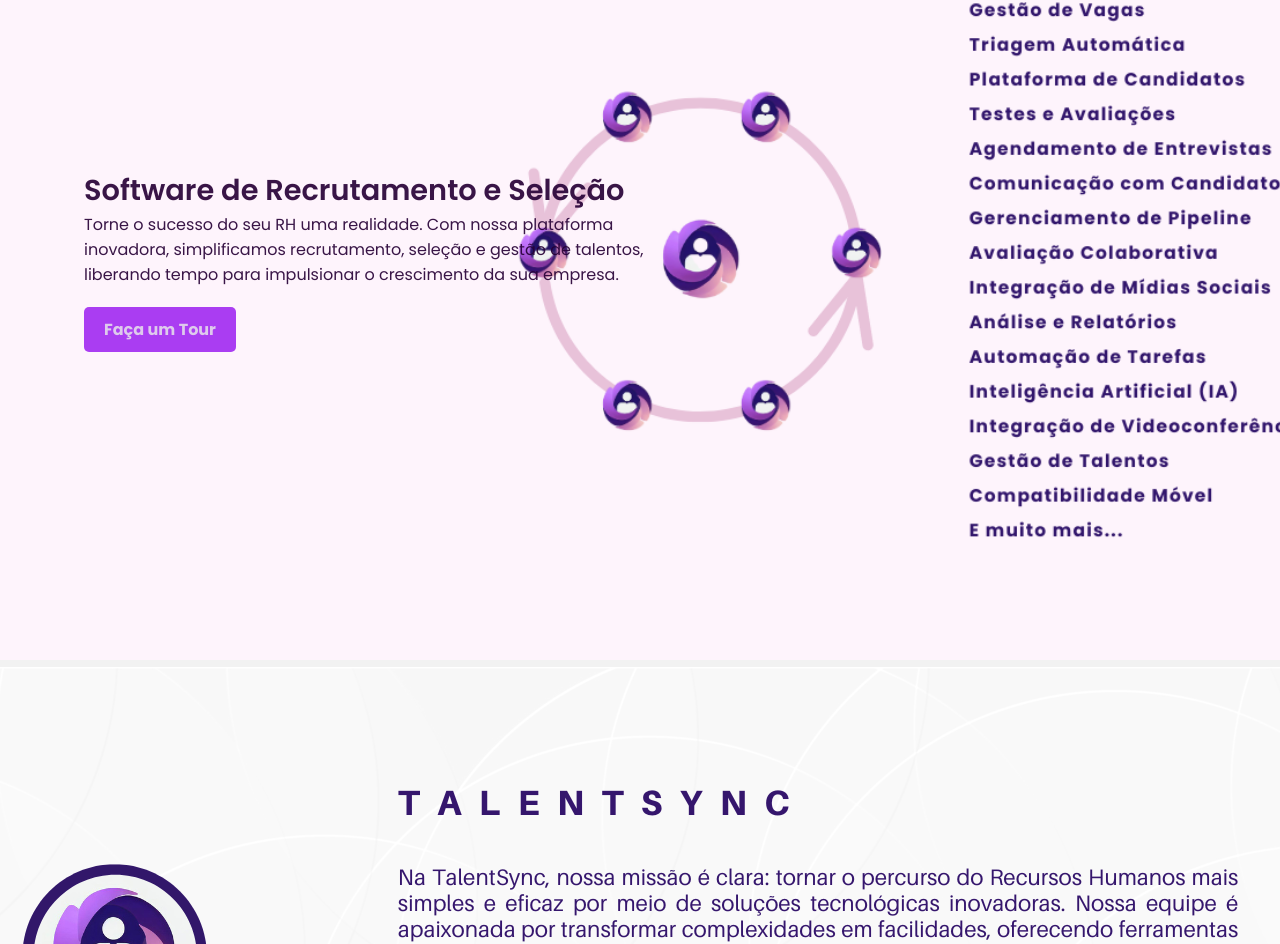
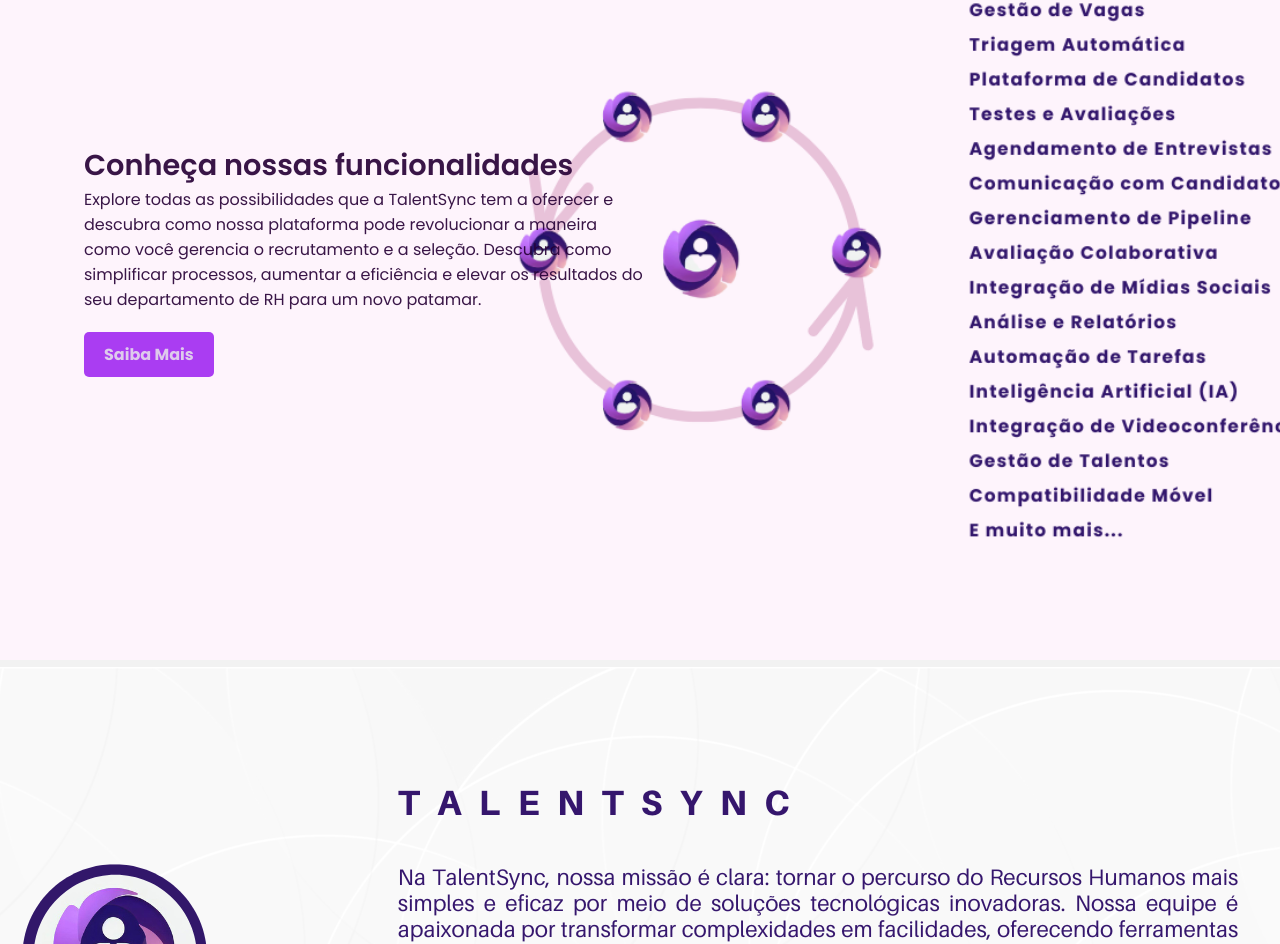
Before and after one commit to anakellypmbritto/TalentSync, a plain HTML site: page index.html in a window 1280 px wide. Shown: the part 2093-3037 px from the top of the page. Drawn offline with nearby package versions, Linux system fonts and the light colour scheme.

Commit message:
edited html

```diff
--- a/index.html
+++ b/index.html
@@ -132,9 +132,9 @@
         <section id="talentsync" class="ts_section">
             <div class="ts_section-background func">
                 <div class="ts_section-content">
-                    <h1 class="ts_section-title">Software de Recrutamento e Seleção</h1>
-                    <p>Torne o sucesso do seu RH uma realidade. Com nossa plataforma inovadora, simplificamos recrutamento, seleção e gestão de talentos, liberando tempo para impulsionar o crescimento da sua empresa.</p>
-                    <a href="#" class="ts_cta-button">Faça um Tour</a>
+                    <h1 class="ts_section-title">Conheça nossas funcionalidades</h1>
+                    <p>Explore todas as possibilidades que a TalentSync tem a oferecer e descubra como nossa plataforma pode revolucionar a maneira como você gerencia o recrutamento e a seleção. Descubra como simplificar processos, aumentar a eficiência e elevar os resultados do seu departamento de RH para um novo patamar.</p>
+                    <a href="#" class="ts_cta-button">Saiba Mais</a>
                 </div>
             </div>
         </section>
```
